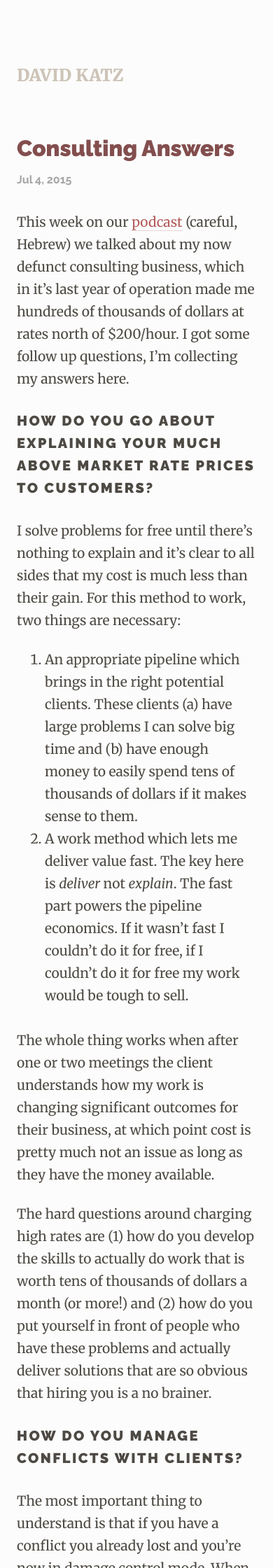
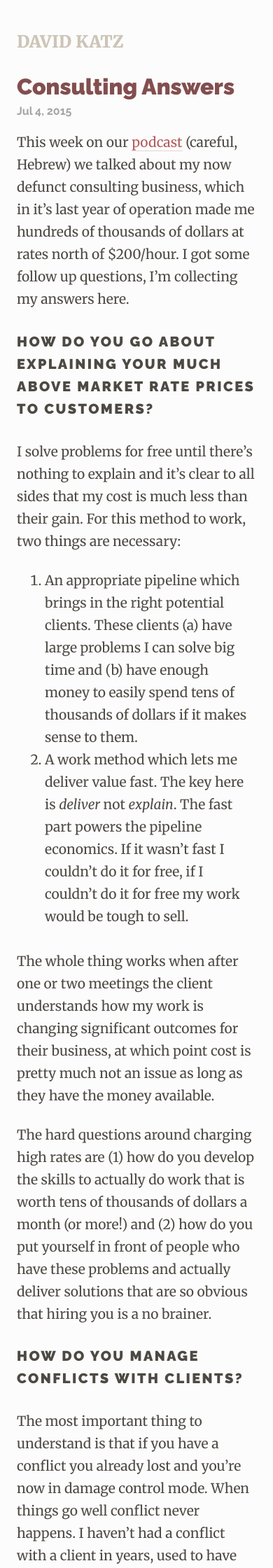
Before and after one commit to davidkatz/davidkatz.github.io, a Jekyll site: the page built from _posts/2015-07-04-consulting-answers.markdown, in a window 390 px wide. Shown: the top 2240 px of the page at 70% size. Built offline with Jekyll 4.4.1, drawn with Linux system fonts in a browser that asks for light colours.

Commit message:
tighter top space on mobile

```diff
--- a/css/basscss.css
+++ b/css/basscss.css
@@ -427,6 +427,19 @@ strong, .bold {
   .mobile-center {
     text-align: center;
   }
+
+  .mt2 {
+    margin-top: 3rem;
+  }
+
+  .mb2 {
+    margin-bottom: 1rem;
+  }
+
+  .py2 {
+    margin-bottom: 0rem;
+  }
+}
 }
 .button {
   font-family: inherit;
--- a/css/pixyll.css
+++ b/css/pixyll.css
@@ -263,7 +263,7 @@ h6 {
 @media screen and (max-width: 48em) {
   .site-header {
     text-align: left;
-    margin-bottom: 3rem;
+    margin-bottom: 0.5rem;
   }
 
   .p,
```
